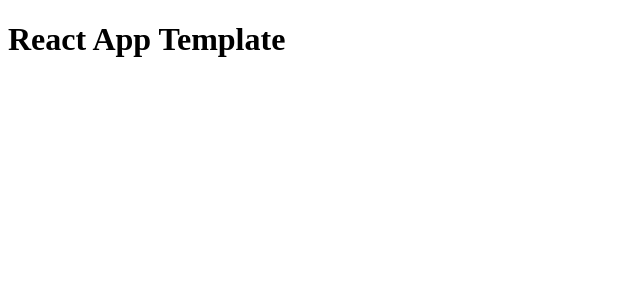
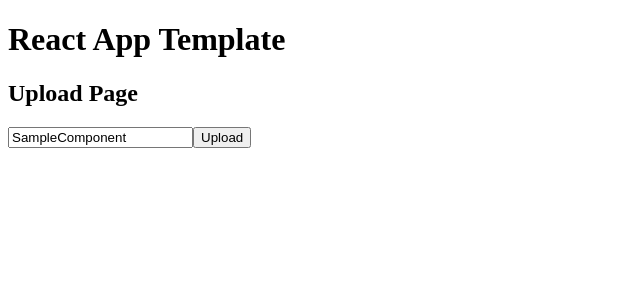
Before and after one commit to sunilab/skeletonApp, a React app: page / in a window 1280 px wide. Shown: the top 300 px of the page, without its empty margins (0-640 px from the left). Built offline with nearby package versions, Linux system fonts and the light colour scheme; the HTML template or start-up script is replaced by a standard one.

Commit message:
Upload component calls the Upload web service and returns the intermediate component which is then passed to the ComponentRenderer and renders the React component.

```diff
--- a/App.js
+++ b/App.js
@@ -1,11 +1,15 @@
 // Main React application entry point
 
 import React from 'react';
+import Upload from './pages/Upload';
 
 class App extends React.Component {
     render () {
         return (
-            <h1>React App Template</h1>
+            <div>
+                <h1>React App Template</h1>
+                <Upload/>
+            </div>
         );
     }
 }
--- /dev/null
+++ b/pages/ComponentRenderer.js
@@ -0,0 +1,41 @@
+import React from 'react';
+import styled from 'styled-components';
+
+class ComponentRendererBase extends React.Component {
+    constructor (props) {
+        super(props);
+
+        this.renderSingleComponent = this.renderSingleComponent.bind(this);
+    }
+    render () {
+        if (this.props.intermediateComponent) {
+            let component = this.renderSingleComponent(this.props.intermediateComponent);
+            return component;
+        } else {
+            return null;
+        }
+    }
+
+    renderSingleComponent (intermediateSingleComponent) {
+        return React.createElement(
+            intermediateSingleComponent.element, {
+                type: intermediateSingleComponent.type,
+                name: intermediateSingleComponent.name,
+                style: intermediateSingleComponent.style
+            },
+            intermediateSingleComponent.children.map((child) => {
+                return this.renderSingleComponent(child);
+            })
+        );
+    }
+};
+
+/**
+ * Renders a React component from the intermediate component. It recurses through the intermediate component
+ * and returns react elements.
+ */
+const ComponentRenderer = styled(ComponentRendererBase)`
+
+`;
+
+export default ComponentRenderer;
--- /dev/null
+++ b/pages/Upload.js
@@ -0,0 +1,93 @@
+import React from 'react';
+import axios from 'axios';
+import path from 'path';
+import _ from 'lodash';
+import styled from 'styled-components';
+import ComponentRenderer from './ComponentRenderer';
+
+class UploadBase extends React.Component {
+    constructor (props) {
+        super(props);
+
+        this.uploadSketchFile = this.uploadSketchFile.bind(this);
+        this.fileNameChangeHandler = this.fileNameChangeHandler.bind(this);
+        this.state = {
+            fileName: 'SampleComponent',
+            showName: false,
+            serviceBaseURL: SERVICE_URL,
+            response: null
+        };
+    }
+
+    render () {
+        return (
+            <div className={this.props.className}>
+                <h2>Upload Page</h2>
+                <input name='fileName' type='text' value={this.state.fileName} onChange={this.fileNameChangeHandler}/>
+                <button onClick={this.uploadSketchFile}>Upload</button>
+                <div name='mainContainer'>
+                    <div name='intermediateComponentContainer'>
+                        <pre>{this.state.intermediateComponent ? JSON.stringify(this.state.intermediateComponent, null, 2) : null}</pre>
+                    </div>
+                    <div name='componentContainer'>
+                        <ComponentRenderer intermediateComponent={this.state.intermediateComponent ? this.state.intermediateComponent[0] : null}/>
+                    </div>
+                </div>
+            </div>
+        );
+    }
+
+    uploadSketchFile (e) {
+        var that = this;
+        this.setState({ showName: true });
+        // call the backend upload web service
+        // upload path
+        let uploadPath = path.join(SERVICE_URL, 'upload');
+        axios({
+            url: '/upload',
+            method: 'post',
+            baseURL: SERVICE_URL,
+            data: {
+                "fileName": this.state.fileName
+            },
+            headers: {
+                'Content-Type': 'application/json'
+            }
+        })
+        .then(function (response) {
+            that.setState({ intermediateComponent: response.data });
+        })
+        .catch(function (error) {
+            console.log(`error: ${error}`);
+        });
+    }
+
+    fileNameChangeHandler (e) {
+        this.setState({ fileName: e.target.value, showName: false });
+    }
+};
+
+/**
+ * Component that renders the Upload page where the user uploads the Sketch file and shows the resulting Component skeleton.
+ */
+const Upload = styled(UploadBase)`
+    box-sizing: border-box;
+
+    div[name='mainContainer'] {
+        box-sizing: border-box;
+        display: flex;
+        flex-direction: row;
+
+        div[name='intermediateComponentContainer'], div[name='componentContainer'] {
+            box-sizing: border-box;
+            display: flex;
+            flex: 1;
+        }
+
+        div[name='componentContainer'] {
+            position: relative;
+        }
+    }
+`;
+
+export default Upload;
--- a/webpack.dev.js
+++ b/webpack.dev.js
@@ -1,5 +1,6 @@
 const path = require('path');
 const merge = require('webpack-merge');
+const webpack = require('webpack');
 const common = require('./webpack.common.js');
 
 module.exports = merge(common, {
@@ -12,5 +13,10 @@ module.exports = merge(common, {
     devtool: 'inline-source-map',
     devServer: {
         contentBase: './dist'
-    }
+    },
+    plugins: [
+        new webpack.DefinePlugin({
+            'SERVICE_URL': JSON.stringify('http://localhost:8000')
+        })
+    ]
 });
```
Also changed, not shown: package.json (+8 -6 lines), 1 other file (tests, documents, lock files or other folders).
